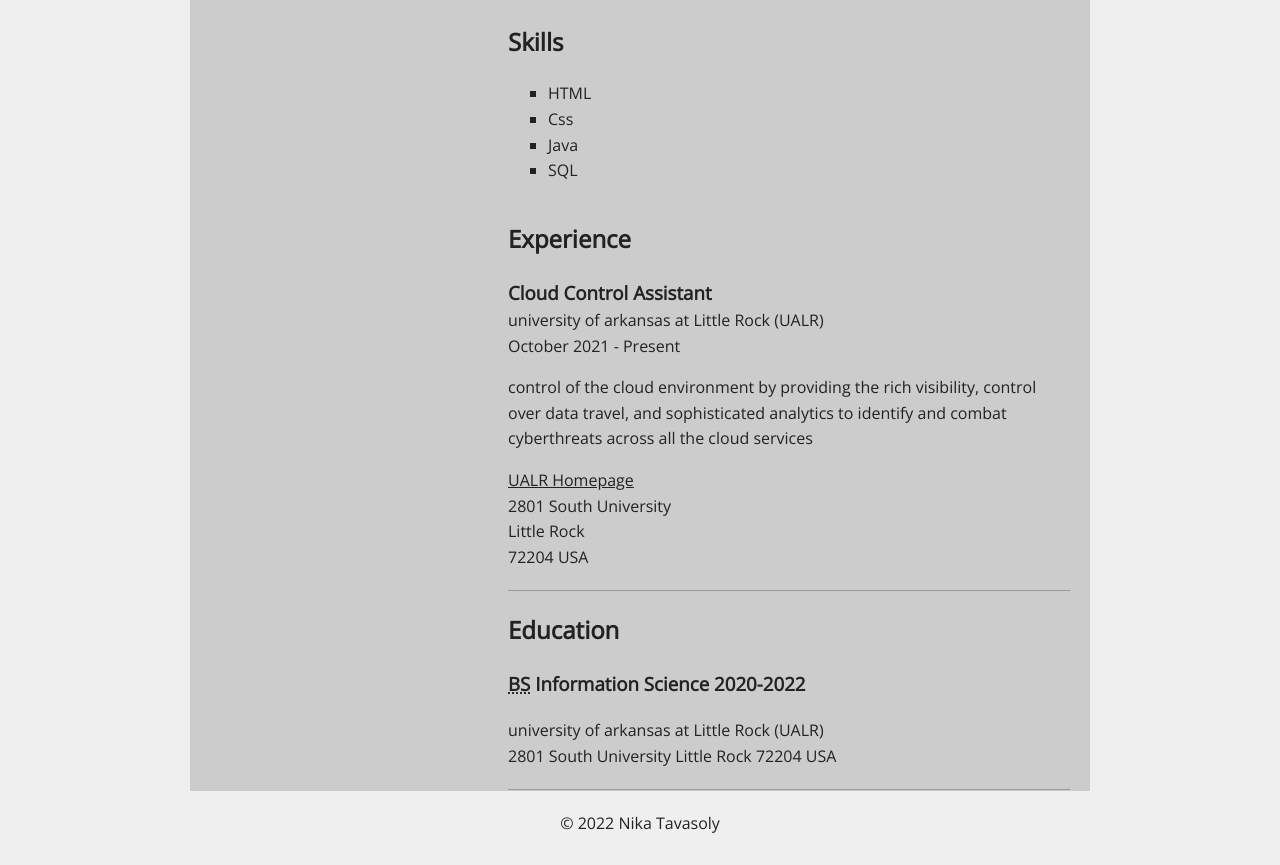
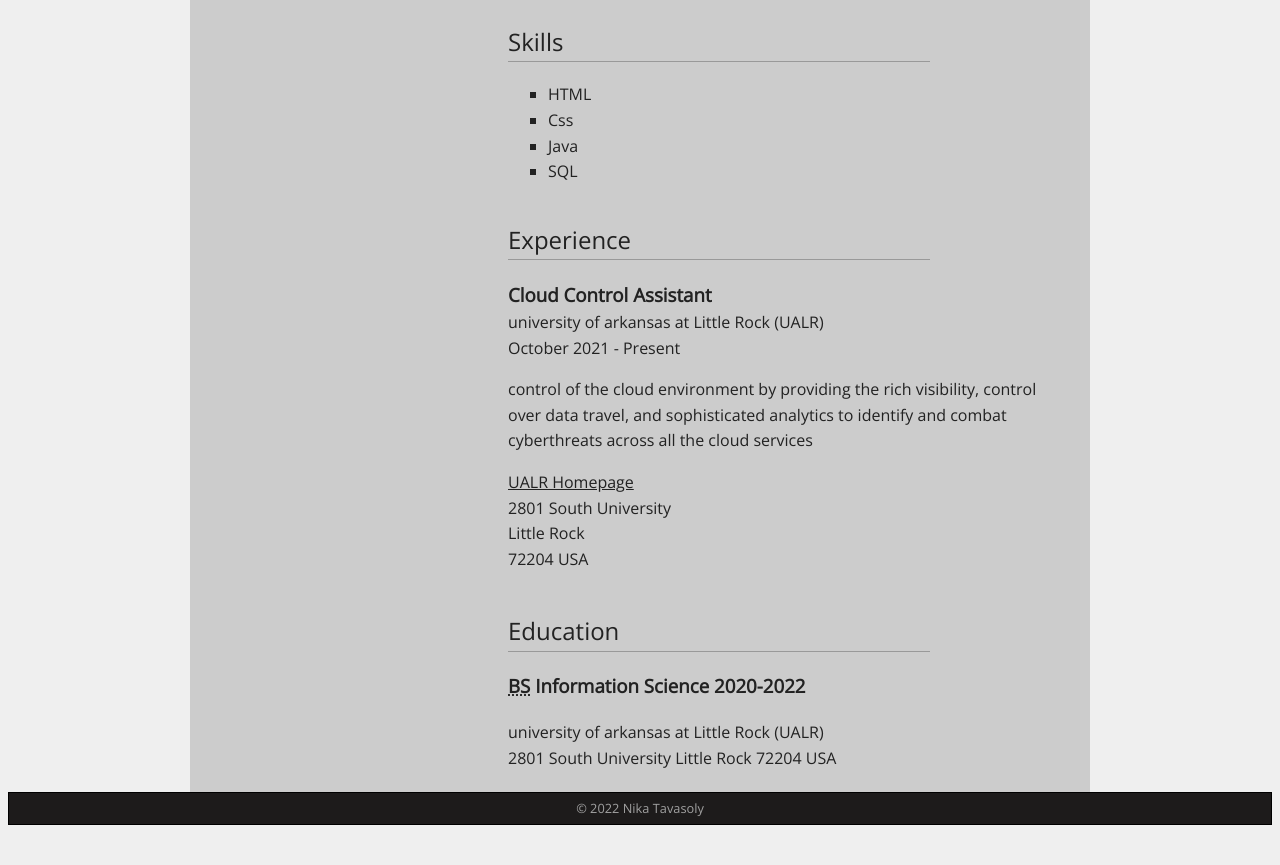
Before and after one commit to NikaT8868/-IFSC-3342, a website built with webpack: page resume/index.html in a window 1280 px wide. Shown: the part 1123-1988 px from the top of the page. After the commit the page ends 1956 px from the top, so only its background shows below. Built offline with nearby package versions, Linux system fonts and the light colour scheme.

Commit message:
resume update

```diff
--- a/resume/css/style.css
+++ b/resume/css/style.css
@@ -85,6 +85,7 @@
 
 main {
   padding: 1px 20px;
+
 }
 
 main h1 {
@@ -95,6 +96,15 @@
   font-weight: 400;
   font-variant: small-caps;
 }
+
+main h2 {
+  font-weight: 200;
+  border-bottom: 1px solid #999;
+}
+
+
+
+
 main h1:before,
 main h1:after {
   background-color: #222;
@@ -200,7 +210,7 @@
 }
 
 .job, .certificate{
-  border-bottom:1px solid #999;
+  /*border-bottom:1px solid #999;*/
   padding-bottom:20px;
 }
 
@@ -222,7 +232,14 @@
 
 footer{
 text-align:center;
-padding:20px 0;
+/*padding:20px 0;*/
+border: 1px solid #000;
+  width: 100%;
+  margin: 0 auto;
+  background-color: rgb(29, 27, 27);
+  font-size: .8em;
+  padding: 5px;
+  color: rgb(160, 160, 160);
 }
 
 
@@ -309,6 +326,11 @@
     flex-flow:row wrap;
   }
 
+  h2 {
+    width: 75%;
+  }
+
+
 .bio {
  flex:1 30%;
   }
```
